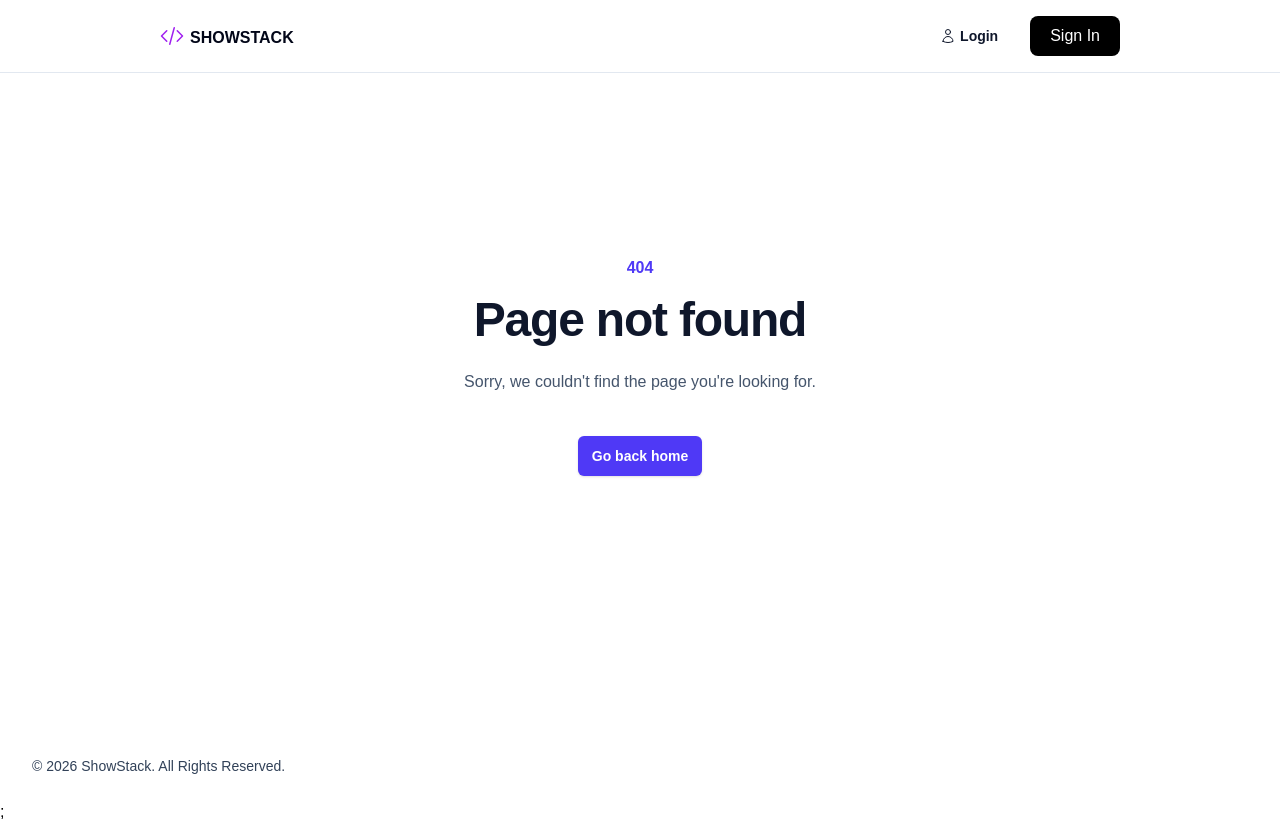
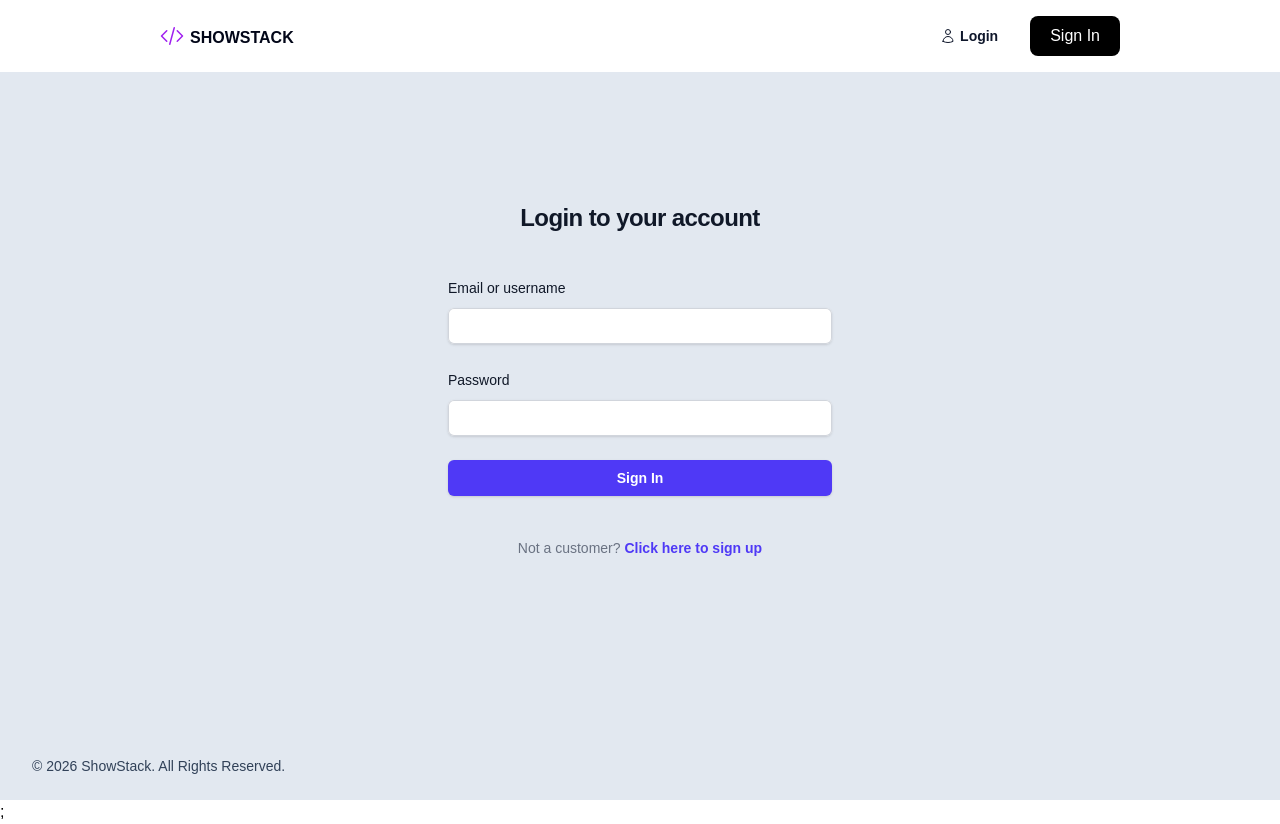
Before and after one commit to siddharthdhodi05/Stackfolio, a React (Vite) app in the folder client/: page /login in a window 1280 px wide. Before the commit this address had no page. Built offline with nearby package versions, Linux system fonts and the light colour scheme; a web font is replaced by a local one.

Commit message:
Step 31 completed:     - Added the Login Screen and hooked it to the App.jsx     - Installed @tailwindcss/forms and added the plugin in index.css

```diff
--- a/client/package.json
+++ b/client/package.json
@@ -21,6 +21,8 @@
   },
   "devDependencies": {
     "@eslint/js": "^10.0.1",
+    "@tailwindcss/forms": "^0.5.11",
+    "@tailwindcss/typography": "^0.5.20",
     "@types/react": "^19.2.14",
     "@types/react-dom": "^19.2.3",
     "@vitejs/plugin-react": "^6.0.1",
--- a/client/src/index.css
+++ b/client/src/index.css
@@ -1,4 +1,8 @@
-@import "tailwindcss";
+@import 'tailwindcss';
+@plugin "@tailwindcss/typography";
+@plugin "@tailwindcss/forms";
+
+
 :root {
   font-family: Inter, sans-serif;
   font-feature-settings: 'liga' 1, 'calt' 1; /* fix for Chrome */
--- /dev/null
+++ b/client/src/screens/Login/index.jsx
@@ -0,0 +1,86 @@
+import { useState } from "react";
+import { Link } from "react-router-dom";
+
+const LoginScreen = () => {
+  const [identifier, setIdentifier] = useState("");
+  const [password, setPassword] = useState("");
+
+  const handleSubmit = (e) => {
+    e.preventDefault();
+    console.log("Form submitted");
+  };
+
+  return (
+    <div className="mt-10">
+      <div className="flex min-h-full flex-1 flex-col justify-center px-6 py-12 lg:px-8">
+        <div className="sm:mx-auto sm:w-full sm:max-w-sm">
+          <h2 className="mt-10 text-center text-2xl font-semibold leading-9 tracking-tight text-gray-900">
+            Login to your account
+          </h2>
+        </div>
+
+        <div className="mt-10 sm:mx-auto sm:w-full sm:max-w-sm">
+          <form onSubmit={handleSubmit} className="space-y-6">
+            <div>
+              <label
+                htmlFor="identifier"
+                className="block text-sm font-medium leading-6 text-gray-900"
+              >
+                Email or username
+              </label>
+              <div className="mt-2">
+                <input
+                  type="text"
+                  id="identifier"
+                  required
+                  value={identifier}
+                  onChange={(e) => setIdentifier(e.target.value)}
+                  className="block w-full rounded-md border-0 py-1.5 text-gray-900 shadow-sm ring-1 ring-inset ring-gray-300 placeholder:text-gray-400 focus:ring-2 focus:ring-inset focus:ring-indigo-600 sm:text-sm sm:leading-6"
+                />
+              </div>
+            </div>
+            <div>
+              <label
+                htmlFor="password"
+                className="block text-sm font-medium leading-6 text-gray-900"
+              >
+                Password
+              </label>
+              <div className="mt-2">
+                <input
+                  type="password"
+                  id="password"
+                  required
+                  value={password}
+                  onChange={(e) => setPassword(e.target.value)}
+                  className="block w-full rounded-md border-0 py-1.5 text-gray-900 shadow-sm ring-1 ring-inset ring-gray-300 placeholder:text-gray-400 focus:ring-2 focus:ring-inset focus:ring-indigo-600 sm:text-sm sm:leading-6"
+                />
+              </div>
+            </div>
+
+            <div>
+              <button
+                type="submit"
+                className="flex w-full justify-center rounded-md bg-indigo-600 px-3 py-1.5 text-sm font-semibold leading-6 text-white shadow-sm hover:bg-indigo-500 focus-visible:outline focus-visible:outline-offset-2 focus-visible:outline-indigo-600"
+              >
+                Sign In
+              </button>
+            </div>
+          </form>
+
+          <p className="mt-10 text-center text-sm text-gray-500">
+            Not a customer?{" "}
+            <Link
+              to={"/register"}
+              className="font-semibold leading-6 text-indigo-600 hover:text-indigo-500"
+            >
+              Click here to sign up
+            </Link>
+          </p>
+        </div>
+      </div>
+    </div>
+  );
+};
+
+export default LoginScreen;
--- a/client/src/slices/apiSlice.js
+++ b/client/src/slices/apiSlice.js
@@ -1,6 +1,6 @@
 import { createApi, fetchBaseQuery } from "@reduxjs/toolkit/query/react";
 
-import { BASE_URL } from "constants";
+import { BASE_URL } from "../constants";
 
 const baseQuery = fetchBaseQuery({ baseUrl: BASE_URL });
 
```
Also changed, not shown: client/src/App.jsx (+6 -1 lines), 1 other file (tests, documents, lock files or other folders).
